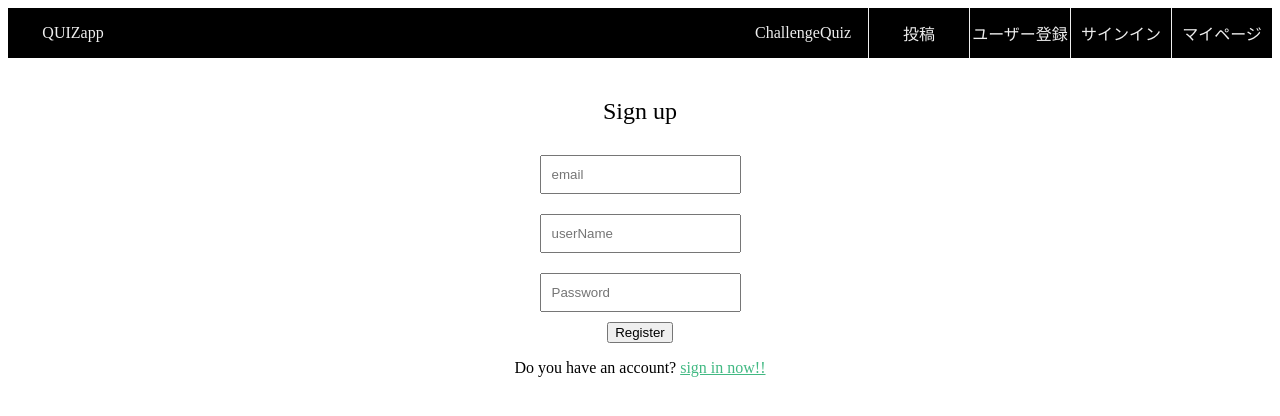
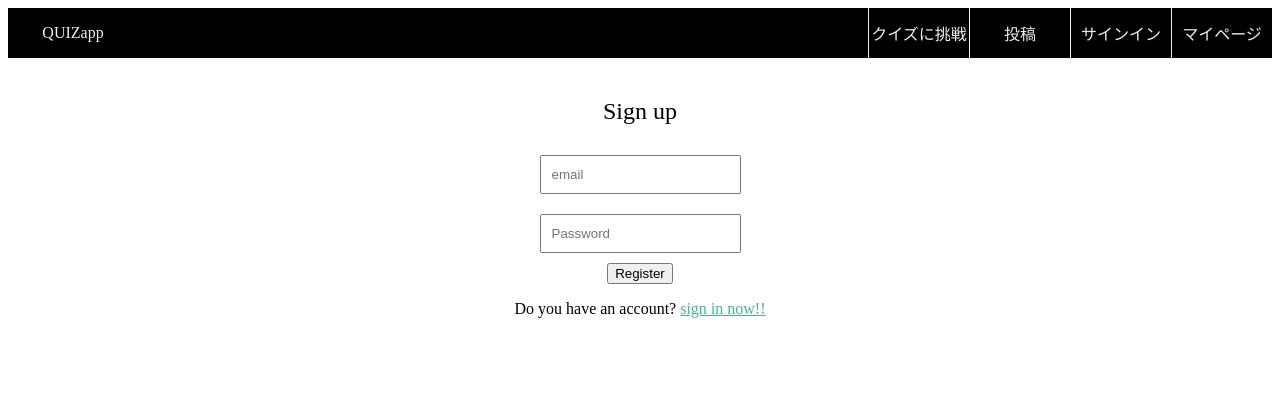
Before and after one commit to Brilliant-Diamond/QUIZapp, a Vue app: page /signup in a window 1280 px wide. Shown: the top 416 px of the page. Built offline with nearby package versions, Linux system fonts and the light colour scheme; the HTML template or start-up script is replaced by a standard one.

Commit message:
一応サインインとアウトのオンオフはできたが、ページ更新のときにバグ発生

```diff
--- a/src/App.vue
+++ b/src/App.vue
@@ -1,28 +1,36 @@
 <template>
   <div>
-    <NavBar v-on:display-post="displayPost" />
-    <router-view />
+    <NavBar :SignsInOrOut="SignsInOrOut" @signout="signOut" />
+    <router-view @signin="signIn" />
   </div>
 </template>
 
 <script>
+import firebase from "firebase"
 import NavBar from "@/components/NavBar.vue"
 export default {
   data() {
     return {
-      isPostHiding: true,
+      SignsInOrOut: false,
     }
   },
   components: {
     NavBar,
   },
   methods: {
-    displayPost() {
-      this.isPostHiding = false
+    signIn() {
+      this.SignsInOrOut = true
     },
-    hidePost() {
-      this.isPostHiding = true
+    signOut() {
+      this.SignsInOrOut = false
     },
+  },
+  created() {
+    if (firebase.auth().currentUser) {
+      this.SignsInOrOut = true
+    } else {
+      this.SignsInOrOut = false
+    }
   },
 }
 </script>
--- a/src/components/NavBar.vue
+++ b/src/components/NavBar.vue
@@ -2,17 +2,21 @@
   <div class="nav__bar">
     <router-link to="/" class="nav__logo nav__link">QUIZapp</router-link>
     <div class="nav__items">
-      <!-- <input type="text" v-model="search" /> -->
-      <router-link to="/challengequiz" class="nav__logo nav__link"
-        >ChallengeQuiz</router-link
+      <router-link to="/challengequiz" class="nav__item nav__link"
+        >クイズに挑戦</router-link
       >
       <router-link to="/quizpost" class="nav__item nav__link">投稿</router-link>
-      <router-link to="/signup" class="nav__item nav__link"
-        >ユーザー登録</router-link
-      >
-      <router-link to="/signin" class="nav__item nav__link"
-        >サインイン</router-link
-      >
+      <div v-if="SignsInOrOut" class="nav__items">
+        <button class="nav__item nav__link" @click="signOut">
+          サインアウト
+        </button>
+      </div>
+      <div v-else class="nav__items">
+        <router-link to="/signin" class="nav__item nav__link"
+          >サインイン</router-link
+        >
+      </div>
+
       <router-link to="/about" class="nav__item nav__link"
         >マイページ</router-link
       >
@@ -21,10 +25,23 @@
 </template>
 
 <script>
+import firebase from "firebase"
 export default {
+  props: ["SignsInOrOut"],
+  data() {
+    return {
+      // SignsInOrOut: false,
+    }
+  },
   methods: {
-    displayPost() {
-      this.$emit("display-post")
+    signOut() {
+      firebase
+        .auth()
+        .signOut()
+        .then(() => {
+          this.$router.push("/signin")
+          this.$emit("signout")
+        })
     },
   },
 }
--- a/src/views/Home.vue
+++ b/src/views/Home.vue
@@ -1,13 +1,11 @@
 <template>
   <div id="app">
-    <h1>Hello {{ name }}!!</h1>
-    <button @click="signOut">Sign out</button>
+    <h2>このサイトの紹介</h2>
   </div>
 </template>
 
 <script>
 import firebase from "firebase"
-
 export default {
   name: "App",
   data() {
--- a/src/views/Signin.vue
+++ b/src/views/Signin.vue
@@ -1,7 +1,7 @@
 <template>
   <div class="signin">
     <h2>Sign in</h2>
-    <input type="text" placeholder="email" v-model="username" />
+    <input type="text" placeholder="email" v-model="email" />
     <!-- ユーザーネームだけどメルアドだね -->
     <input type="password" placeholder="Password" v-model="password" />
     <button @click="signIn">Signin</button>
@@ -18,7 +18,7 @@ export default {
   name: "Signin",
   data() {
     return {
-      username: "",
+      email: "",
       password: "",
     }
   },
@@ -26,12 +26,13 @@ export default {
     signIn: function() {
       firebase
         .auth()
-        .signInWithEmailAndPassword(this.username, this.password)
+        .signInWithEmailAndPassword(this.email, this.password)
         .then(
           (user) => {
             alert("Success!")
             console.log(user)
             this.$router.push("/")
+            this.$emit("signin")
           },
           (err) => {
             alert(err.message)
--- a/src/views/Signup.vue
+++ b/src/views/Signup.vue
@@ -2,7 +2,7 @@
   <div class="signup">
     <h2>Sign up</h2>
     <input type="text" placeholder="email" v-model="email" />
-    <input type="text" placeholder="userName" v-model="userName" />
+    <!-- <input type="text" placeholder="userName" v-model="userName" /> -->
     <input type="password" placeholder="Password" v-model="password" />
     <button @click="signUp">Register</button>
     <p>
@@ -20,7 +20,7 @@ export default {
     return {
       email: "",
       password: "",
-      userName: "",
+      // userName: "",
     }
   },
   methods: {
@@ -33,6 +33,7 @@ export default {
           user.updateProfile({
             displayName: this,
           })
+          // this.$router.push("/signin")
         })
         .catch((error) => {
           alert(error.message)
```
